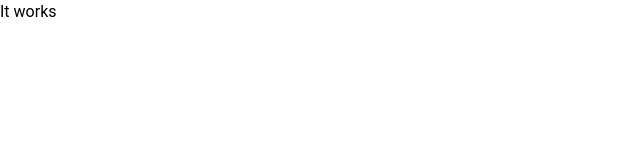
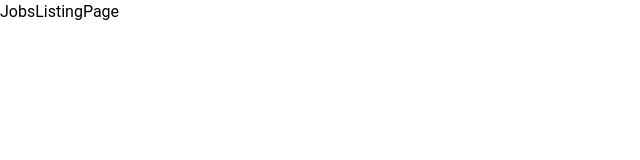
Before and after one commit to carlosmths/cryptomarketpalace, a React (Create React App) app: page /jobs in a window 1280 px wide. Shown: the top 160 px of the page, without its empty margins (0-640 px from the left). Built offline with nearby package versions, Linux system fonts and the light colour scheme.

Commit message:
Implemented Router.

```diff
--- a/package.json
+++ b/package.json
@@ -12,6 +12,7 @@
     "@types/react-dom": "^18.2.21",
     "react": "^18.2.0",
     "react-dom": "^18.2.0",
+    "react-router-dom": "^6.22.3",
     "react-scripts": "5.0.1",
     "sass": "^1.71.1",
     "typescript": "^4.9.5",
--- a/src/App.tsx
+++ b/src/App.tsx
@@ -1,11 +1,11 @@
 import React from 'react';
 import './App.scss';
+import { RouterProvider } from 'react-router-dom';
+import { RouterConfig } from 'router/RouterConfig';
 
 function App() {
   return (
-    <div className="">
-      It works
-    </div>
+    <RouterProvider router={RouterConfig} />
   );
 }
 
--- /dev/null
+++ b/src/pages/ExchangePage.tsx
@@ -0,0 +1,9 @@
+const ExchangePage = () => {
+  return (
+    <div>
+      ExchangePage
+    </div>
+  )
+}
+
+export { ExchangePage };
--- /dev/null
+++ b/src/pages/HomePage.tsx
@@ -0,0 +1,10 @@
+
+const HomePage = () => {
+  return (
+    <div>
+      HomePage
+    </div>
+  )
+}
+
+export { HomePage };
--- /dev/null
+++ b/src/pages/JobsListingPage.tsx
@@ -0,0 +1,9 @@
+const JobsListingPage = () => {
+  return (
+    <div>
+      JobsListingPage
+    </div>
+  )
+}
+
+export { JobsListingPage };
--- /dev/null
+++ b/src/pages/ResourcesPage.tsx
@@ -0,0 +1,9 @@
+const ResourcesPage = () => {
+  return (
+    <div>
+      ResourcesPage
+    </div>
+  )
+}
+
+export { ResourcesPage };
--- /dev/null
+++ b/src/router/RouterConfig.tsx
@@ -0,0 +1,26 @@
+import { ExchangePage } from "pages/ExchangePage";
+import { HomePage } from "pages/HomePage";
+import { JobsListingPage } from "pages/JobsListingPage";
+import { ResourcesPage } from "pages/ResourcesPage";
+import { createBrowserRouter } from "react-router-dom";
+
+const RouterConfig = createBrowserRouter([
+  {
+    path: '/',
+    element: <HomePage />
+  },
+  {
+    path: '/exchange',
+    element: <ExchangePage />
+  },
+  {
+    path: '/resources',
+    element: <ResourcesPage />
+  },
+  {
+    path: '/jobs',
+    element: <JobsListingPage />
+  }
+]);
+
+export { RouterConfig };
```
Also changed, not shown: tsconfig.json (+1 -9 lines), 1 other file (tests, documents, lock files or other folders).
